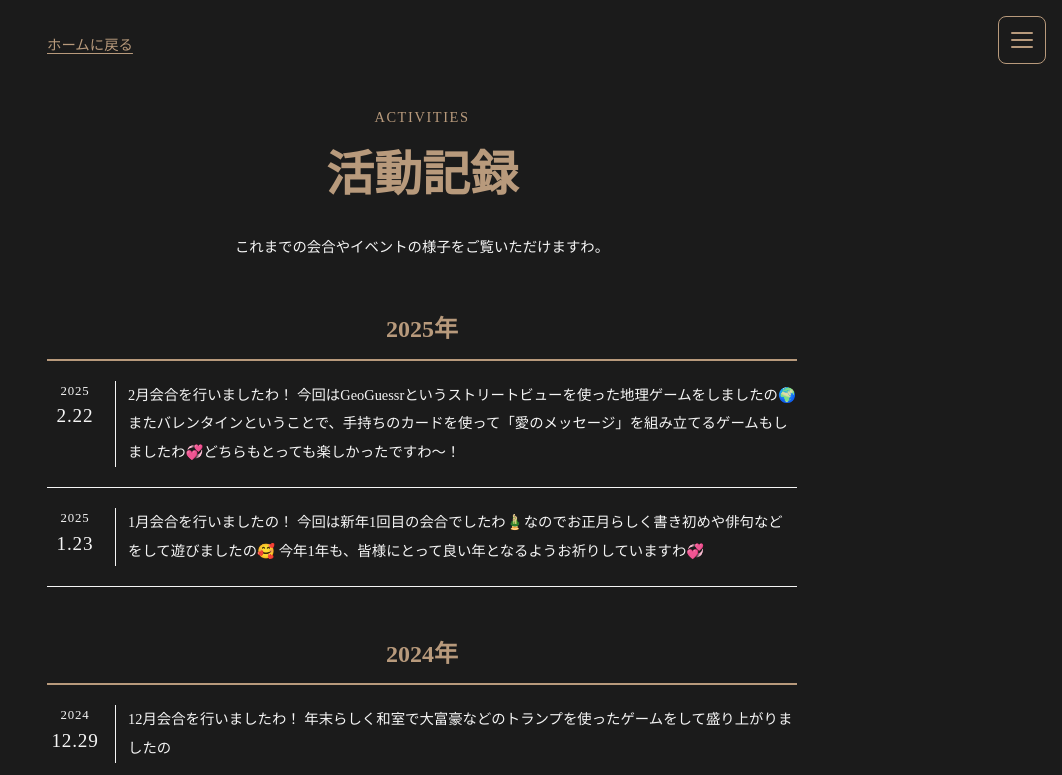
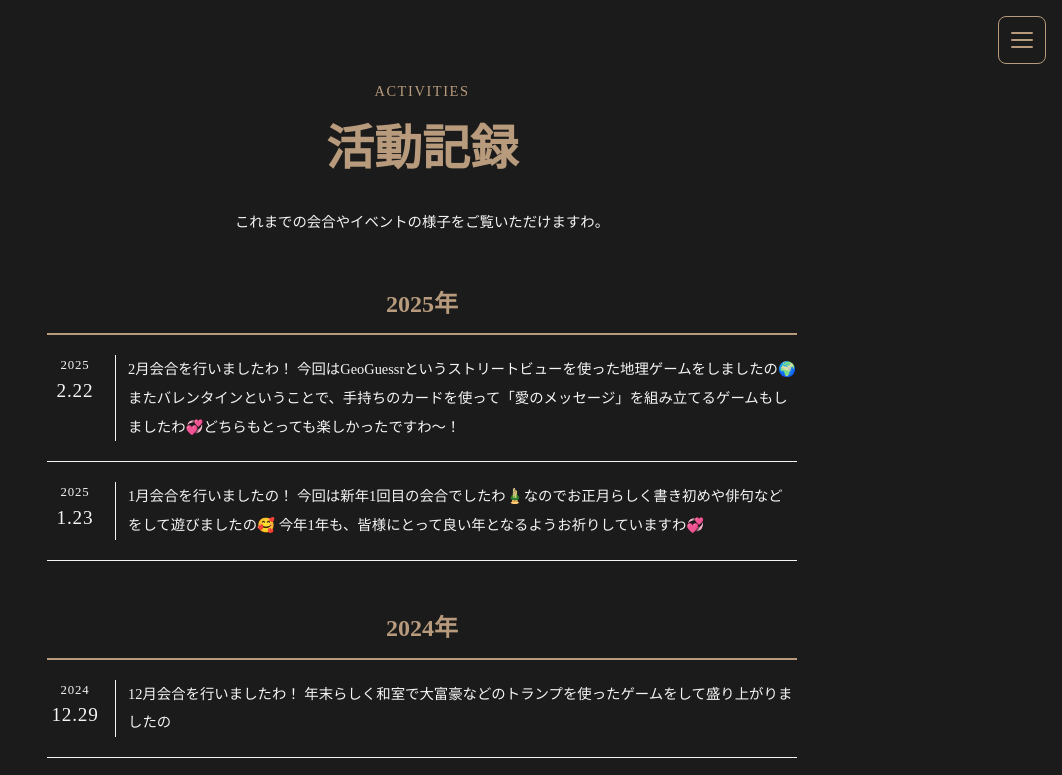
Before and after one commit to OUojousamaclub/homepage, a plain HTML site: page docs/activities/index.html in a window 1280 px wide. Shown: the top 775 px of the page, without its empty margins (218-1280 px from the left). Drawn offline with nearby package versions, Linux system fonts and the light colour scheme.

Commit message:
Remove home link navigation and associated styles from activities page

```diff
--- a/docs/activities/index.html
+++ b/docs/activities/index.html
@@ -37,10 +37,6 @@
     </details>
   </header>
   <main class="container activities-page">
-    <nav aria-label="ホームへのリンク">
-      <a class="activities-home" href="../index.html">ホームに戻る</a>
-    </nav>
-
     <div class="activities-heading">
       <p class="activities-caption">ACTIVITIES</p>
       <h1>活動記録</h1>
--- a/docs/css/activities.css
+++ b/docs/css/activities.css
@@ -2,11 +2,6 @@
   max-width: 750px;
   padding-top: 32px;
   padding-bottom: 64px;
-}
-
-.activities-home {
-  font-size: 0.9rem;
-  text-underline-offset: 0.2em;
 }
 
 .activities-heading {
```
